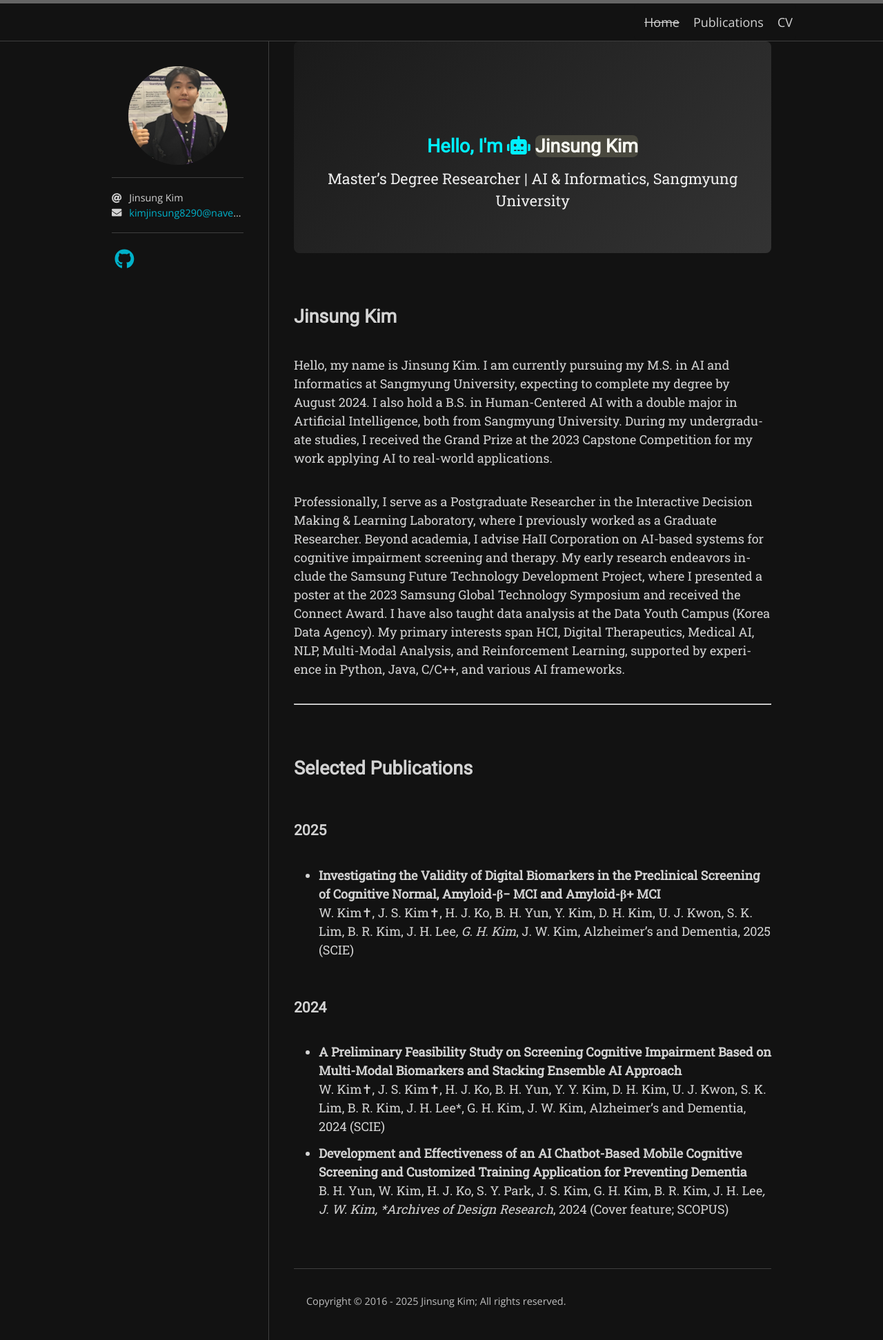
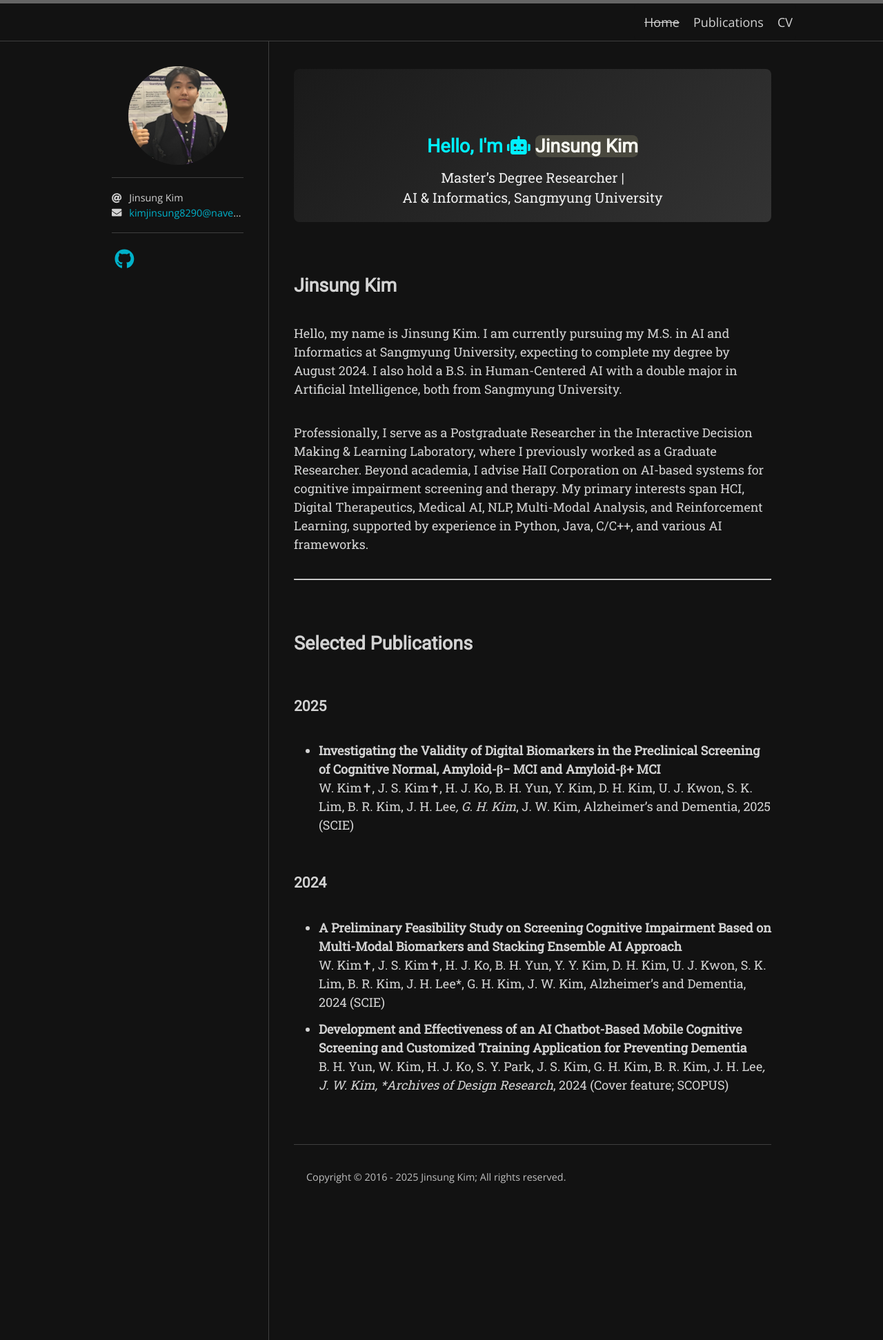
Before and after one commit to KimJinSungDataScientist/KimJinSungDataScientist.github.io, a Jekyll site: the page built from index.md, in a window 1280 px wide. Shown: the whole page at 69% size. Built offline with Jekyll 4.4.1, drawn with Linux system fonts in a browser that asks for light colours; nearby versions of some CDN libraries; some web fonts are replaced; the list of posts is cut into pages by our own code.

Commit message:
'test17'

```diff
--- a/_sass/hamilton/custom-styles.scss
+++ b/_sass/hamilton/custom-styles.scss
@@ -1,44 +1,52 @@
-// Placeholder to allow customizing styles.
 /* _sass/hamilton/custom-styles.scss */
 
 /* Hero Section */
 .hero {
+    /* 페이지 상단에 간격을 주고 싶다면 margin-top 조정 */
+    margin: 40px auto 40px auto; /* top: 40px, bottom: 40px */
+
+    /* 폭 제한으로 너무 넓어지지 않도록 */
+    max-width: 800px;
+
+    /* 패딩(세로 높이)을 줄여서 크기가 너무 커 보이지 않도록 조정 */
+    padding: 20px 30px;
+
     text-align: center;
-    padding: 60px 20px;
-    margin-bottom: 40px;
     background: linear-gradient(135deg, #1a1a1a, #333333);
     border-radius: 8px;
   }
 
   .hero-title {
-    font-size: 2.4rem;
-    color: #00f0ff; /* 밝은 하늘색 */
+    font-size: 2.2rem;
+    color: #00f0ff;
     margin-bottom: 10px;
   }
 
   .hero-subtitle {
-    font-size: 1.2rem;
+    font-size: 1.1rem;
     color: #eeeeee;
     margin: 0;
+    text-align: center; /* 중앙 정렬 */
   }
 
+  /* 강조 색상 */
   .highlight {
-    color: #ffd369; /* 포인트 색상 */
+    color: #ffd369;
   }
 
-  /* 본문 폰트, 색상 */
+  /* 본문 폰트, 색상 등 */
   .page-content {
-    font-family: 'Fira Code', monospace; /* 개발자 느낌의 폰트 (Google Fonts) */
+    font-family: 'Fira Code', monospace;
     color: #f0f0f0;
     line-height: 1.6;
   }
 
-  /* 상단 큰 제목 블록(page-header) 숨기기 */
+  /* 상단 큰 제목(page-header) 숨기기 */
   .page-header {
     display: none;
   }
 
-  /* 추가로 상단/하단 여백을 더 줄이고 싶다면 */
+  /* 상단 전체 패딩이 필요 없으면 최소화 */
   .wrapper {
     padding-top: 0;
   }
--- a/index.md
+++ b/index.md
@@ -9,14 +9,16 @@ permalink: /
   <h2 class="hero-title">
     Hello, I'm <i class="fas fa-robot"></i> <span class="highlight">Jinsung Kim</span>
   </h2>
-  <p class="hero-subtitle">Master’s Degree Researcher | AI & Informatics, Sangmyung University</p>
+  <p class="hero-subtitle">
+    Master’s Degree Researcher |<br>
+    AI & Informatics, Sangmyung University
+  </p>
 </div>
-
 ## Jinsung Kim
 
-Hello, my name is Jinsung Kim. I am currently pursuing my M.S. in AI and Informatics at Sangmyung University, expecting to complete my degree by August 2024. I also hold a B.S. in Human-Centered AI with a double major in Artificial Intelligence, both from Sangmyung University. During my undergraduate studies, I received the Grand Prize at the 2023 Capstone Competition for my work applying AI to real-world applications.
+Hello, my name is Jinsung Kim. I am currently pursuing my M.S. in AI and Informatics at Sangmyung University, expecting to complete my degree by August 2024. I also hold a B.S. in Human-Centered AI with a double major in Artificial Intelligence, both from Sangmyung University.
 
-Professionally, I serve as a Postgraduate Researcher in the Interactive Decision Making & Learning Laboratory, where I previously worked as a Graduate Researcher. Beyond academia, I advise HaII Corporation on AI-based systems for cognitive impairment screening and therapy. My early research endeavors include the Samsung Future Technology Development Project, where I presented a poster at the 2023 Samsung Global Technology Symposium and received the Connect Award. I have also taught data analysis at the Data Youth Campus (Korea Data Agency). My primary interests span HCI, Digital Therapeutics, Medical AI, NLP, Multi-Modal Analysis, and Reinforcement Learning, supported by experience in Python, Java, C/C++, and various AI frameworks.
+Professionally, I serve as a Postgraduate Researcher in the Interactive Decision Making & Learning Laboratory, where I previously worked as a Graduate Researcher. Beyond academia, I advise HaII Corporation on AI-based systems for cognitive impairment screening and therapy. My primary interests span HCI, Digital Therapeutics, Medical AI, NLP, Multi-Modal Analysis, and Reinforcement Learning, supported by experience in Python, Java, C/C++, and various AI frameworks.
 
 ---
 
```
